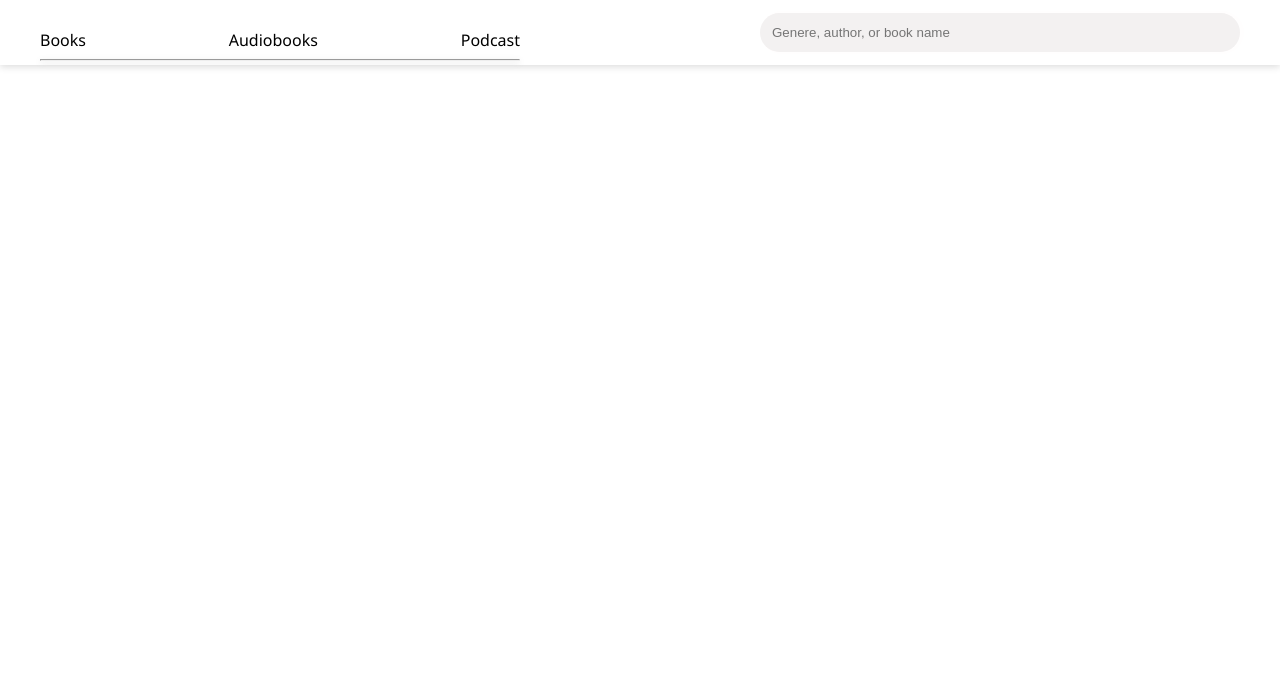
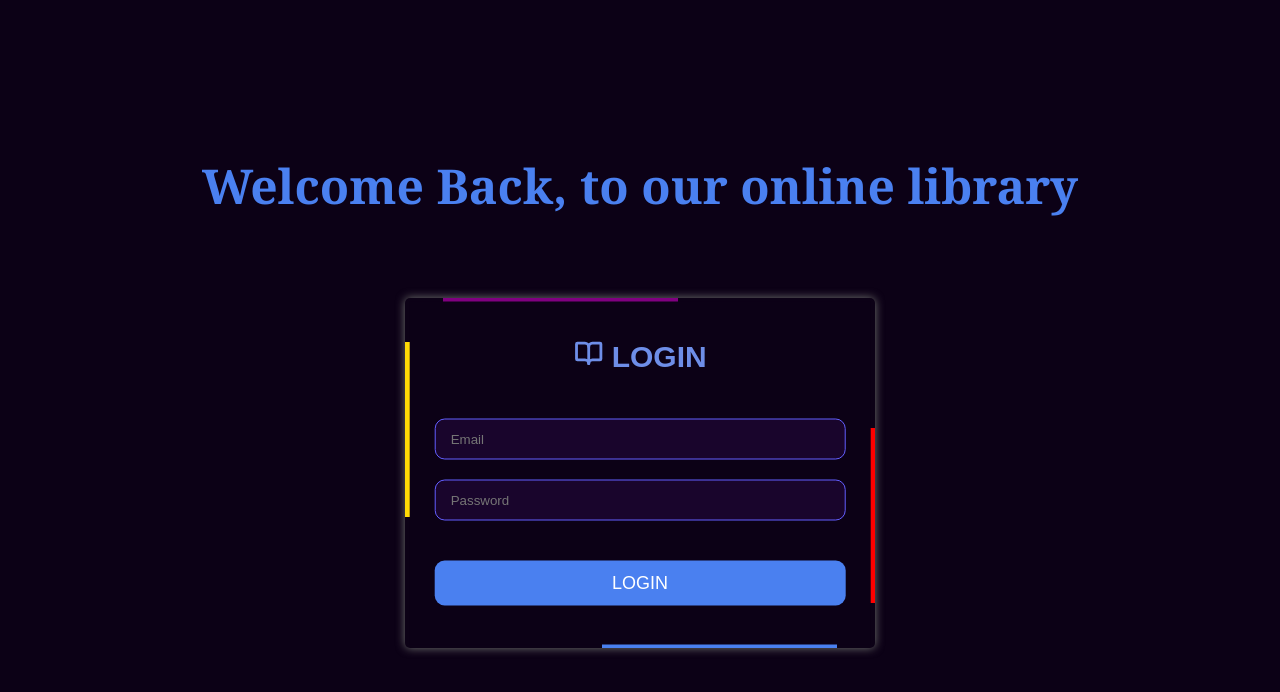
Before and after one commit to meeraqunaibi/online-library, a React (Create React App) app: page / in a window 1280 px wide. Shown: the top 692 px of the page. Built offline with nearby package versions, Linux system fonts and the light colour scheme.

Commit message:
Login page

```diff
--- a/src/App.jsx
+++ b/src/App.jsx
@@ -4,17 +4,19 @@ import './App.css';
 import PostBook from './components/postBook/PostBook.components';
 import AboutBook from './components/AboutBook/AboutBook.components';
 import Header from './components/header/header.component';
+import Login from './Pages/Login/login.pages';
 
 
 function App() {
 
   return (
     <div className="App">
-      <Header/>
-      {/* <ListItem/>
+       {/*  <Header/>
+    <ListItem/>
       <PostBook/>
       <Post/>
       <AboutBook/> */}
+      <Login/>
     </div>
   );
 }
--- /dev/null
+++ b/src/Pages/Login/login.css
@@ -0,0 +1,292 @@
+
+* {
+  padding: 0;
+  margin: 0;
+  box-sizing: border-box;
+}
+
+body {
+  font-family: sans-serif;
+  justify-content: center;
+  min-height: 100vh;
+  background: #0c0116;
+  display: flex;
+  align-items: center;
+}
+.login{
+  display: flex;
+  flex-direction: column;
+  align-items: center;
+  width: 100%;
+  height: 100%;
+  background-attachment: fixed;
+  background-size: 100%;
+  background-position: center;
+
+}
+.login>h2{
+  margin-bottom:10vmin;
+  font-family:Georgia, 'Times New Roman', Times, serif;
+  font-size: xxx-large;
+  color:#4A80f0;
+  ;
+
+}
+.form {
+  position: relative;
+  background: #0c0116;
+  overflow: hidden;
+  box-shadow: 0px 0px 10px 0px rgb(116, 119, 114);
+  border-radius: 5px;
+  padding: 60px 15px;
+  width: 470px;
+  height: 350px;
+}
+
+.form-inner {
+  position: absolute;
+  top: 50%;
+  left: 50%;
+  background: #0c0116;
+  height: 98%;
+  width: 98%;
+  transform: translate(-50%, -50%);
+}
+
+.content {
+  width: 100%;
+  padding: 25px;
+  height: 100%;
+}
+.form-inner h2 {
+  text-align: center;
+  padding-top: 35px;
+  font-size: 30px;
+  color: #6e8ee8;
+}
+.input {
+  display: block;
+  padding: 12px 15px;
+  border: 1.5px solid rgb(99, 94, 255);
+  outline: none;
+  background: #19052c;
+  color: white;
+  width: 100%;
+  left: 50%;
+  border-radius: 10px;
+  margin-top: 20px;
+}
+.btn {
+  margin-top: 40px;
+  width: 100%;
+  cursor: pointer;
+  color: white;
+  border: none;
+  font-size: 18px;
+  border-radius: 10px;
+  transition: 0.4s;
+  padding: 12px;
+  outline: none;
+  background: #4A80f0;
+}
+.btn:hover {
+  background: #2062f0;
+}
+
+.form span {
+  height: 50%;
+  width: 50%;
+  position: absolute;
+}
+
+.form span:nth-child(1) {
+  background: #ffda05;
+  animation: 5s span1 infinite linear;
+  animation-delay: 1s;
+  top: 0;
+  left: -48%;
+}
+.form span:nth-child(2) {
+  background:#4A80f0;
+  bottom: 0;
+  right: -48%;
+  animation: 5s span2 infinite linear;
+}
+.form span:nth-child(3) {
+  background: #800080;
+  top: 0px;
+  animation: 5s span3 infinite linear;
+  right: -48%;
+}
+.form span:nth-child(4) {
+  animation: 5s span4 infinite linear;
+  animation-delay: 1s;
+  background: #ff0000;
+  bottom: 0;
+  right: -48%;
+}
+
+@keyframes span1 {
+0% {
+top: -48%;
+left: -48%;
+}
+25% {
+top: -48%;
+left: 98%;
+}
+50% {
+top: 98%;
+left: 98%;
+}
+75% {
+ top: 98%;
+ left: -48%;
+}
+100% {
+ top: -48%;
+ left: -48%;
+}
+}
+@keyframes span2 {
+0% {
+ bottom: -48%;
+ right: -48%;
+}
+25% {
+ bottom: -48%;
+ right: 98%;
+}
+50% {
+ bottom: 98%;
+ right: 98%;
+}
+75% {
+ bottom: 98%;
+ right: -48%;
+}
+100% {
+ bottom: -48%;
+ right: -48%;
+}
+}
+@keyframes span3 {
+0% {
+ top: -48%;
+ left: -48%;
+}
+25% {
+ top: -48%;
+ left: 98%;
+}
+50% {
+ top: 98%;
+ left: 98%;
+}
+75% {
+ top: 98%;
+ left: -48%;
+}
+100% {
+ top: -48%;
+ left: -48%;
+}
+}
+
+@keyframes span4 {
+0% {
+ bottom: -48%;
+ right: -48%;
+}
+25% {
+ bottom: -48%;
+ right: 98%;
+}
+50% {
+ bottom: 98%;
+ right: 98%;
+}
+75% {
+ bottom: 98%;
+ right: -48%;
+}
+100% {
+ bottom: -48%;
+ right: -48%;
+}
+}
+/*
+.login{
+  display: flex;
+  flex-direction: column;
+  align-items: center;
+  width: 100%;
+  height: 100%;
+  background-image: url(https://media.istockphoto.com/id/1155270678/vector/abstract-image-book-in-the-form-of-a-starry-sky-or-space-consisting-of-points-lines-and.jpg?s=612x612&w=0&k=20&c=eTBFsVAGG_b8BcJFlTI9KXk24yL1fGxBdb4BkrXx_hs=);
+  background-attachment: fixed;
+  background-size: 100%;
+  background-position: center;
+
+
+
+}
+ .login>h2{
+  margin-bottom:10vmin;
+  font-family:'Franklin Gothic Medium', 'Arial Narrow', Arial, sans-serif;
+  font-size: xxx-large;
+  color: aliceblue;
+
+}
+.input-group {
+  display: flex;
+  flex-direction: column;
+  justify-content: start;
+  width: 60vmin;
+  height: 40vmin;
+  margin-top:2vmin ;
+  margin-bottom:-180px ;
+}
+
+.input-group>input{
+  padding: 2vmin;
+  font-family:Georgia, 'Times New Roman', Times, serif;
+  font-size: large;
+  box-shadow: 0 0 4px 0 #00000047;
+
+}
+.input-group>label{
+  padding: 1vmin;
+  border-radius: 6px;
+  display: flex;
+  font-family:Georgia, 'Times New Roman', Times, serif;
+  justify-content: start;
+  align-self: flex-start;
+  background-color: #4A80f0;
+}
+.action-group{
+  padding: 4vmin;
+  display: flex;
+  border-radius: 6px;
+  font-family:Georgia, 'Times New Roman', Times, serif;
+  justify-content: space-between;
+  align-self: center;
+  flex-direction: column;
+  margin-top: -25vmin;
+  width: 50vmin;
+}
+.action-group > button {
+   margin: 1vmin;
+   padding: 1vmin;
+   cursor: pointer;
+   font-size: large;
+}
+.action-group > button:hover {
+  margin: 1vmin;
+  padding: 0.9vmin;
+  cursor: pointer;
+  font-size: large;
+}
+
+.action-group > .Login{
+  background-color: #4A80f0;
+} */
--- /dev/null
+++ b/src/Pages/Login/login.pages.jsx
@@ -0,0 +1,46 @@
+
+import { BookOpen } from 'phosphor-react'
+import './login.css'
+
+const Login = () => {
+
+
+  return (
+    <div className='login'>
+      <h2>Welcome Back, to our online library</h2>
+
+
+      <form action="" class="form">
+        <span></span>
+        <span></span>
+        <span></span>
+        <span></span>
+        <div class="form-inner">
+          <h2> <BookOpen size={30} color="#6e8ee8" weight="bold" />    LOGIN </h2>
+          <div class="content">
+            <input class="input" type="email" placeholder="Email" />
+            <input class="input" type="password" placeholder="Password" />
+            <button class="btn">LOGIN</button>
+          </div>
+        </div>
+      </form>
+      {/* <h2>Welcome Back, to our online library </h2>
+      <form >
+        <div className='input-group'> html><html lang="en">
+          <label >Email</label>
+          <input type="text" name='email' />
+        </div>
+        <div className='input-group'>
+          <label >Password</label>
+          <input type="password" name='password' />
+        </div>
+        <div className='action-group'>
+          <button type="submit" className='Login'>Login</button>
+        </div>
+      </form> */}
+
+    </div>
+  )
+}
+
+export default Login
```
